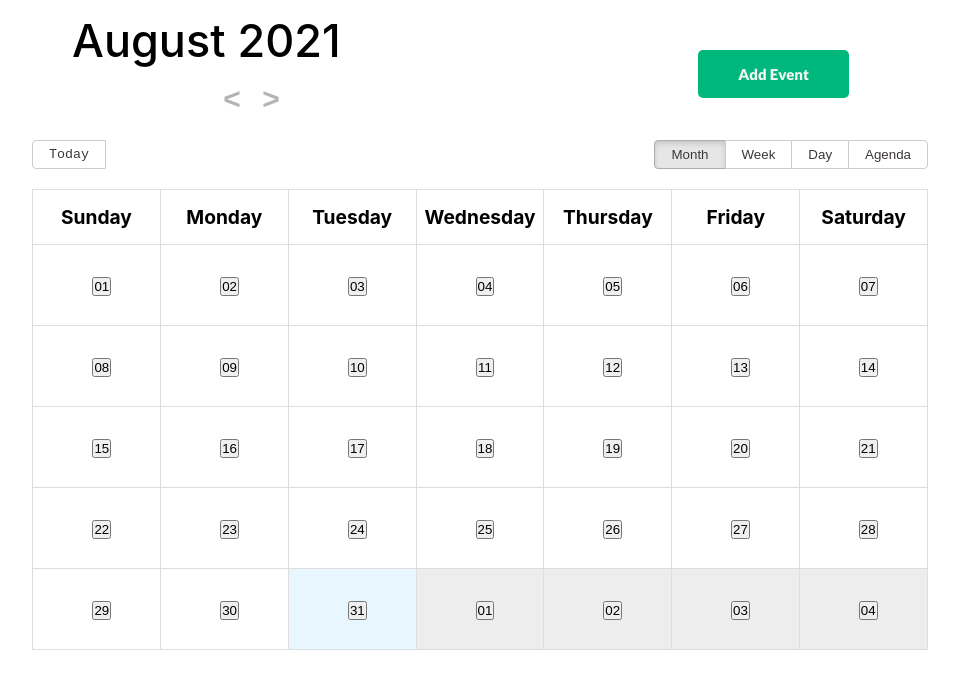
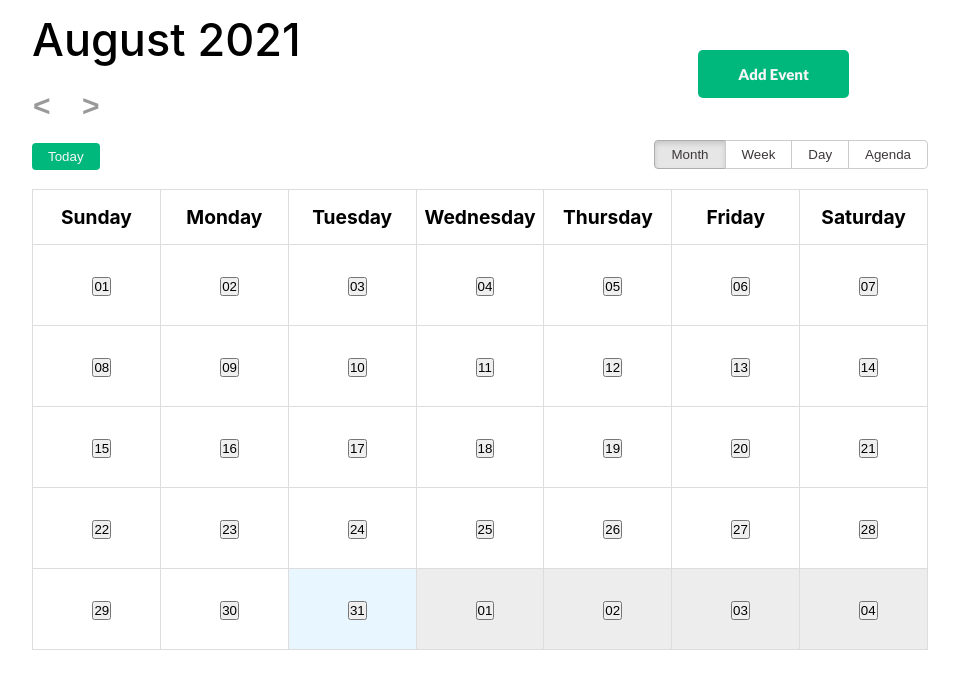
Before and after one commit to zurichat/zc_plugin_company_holiday_calendar, a React (Create React App) app in the folder calendar_frontend/: page / in a window 1280 px wide. Shown: the top 688 px of the page, without its empty margins (274-1233 px from the left). Built offline with nearby package versions, Linux system fonts and the light colour scheme.

Commit message:
styled and positioned arrow buttons

```diff
--- a/calendar_frontend/src/css/react-big-calendar.css
+++ b/calendar_frontend/src/css/react-big-calendar.css
@@ -109,6 +109,8 @@ button.rbc-input::-moz-focus-inner {
          }
 
 
+/* Edited by Beck (Kanno Beck). I styled and positioned the toolbar labels on the calender and the today, next and previous buttons */
+
 .rbc-toolbar {
   display: flex;
   flex-wrap: wrap;
@@ -122,13 +124,13 @@ button.rbc-input::-moz-focus-inner {
 .rbc-toolbar .rbc-toolbar-label {
   text-align: left;
   position: absolute;
-    top: -29px;
+  top: -30px;
   font-size: 45px;
-    margin: 0px  20px;
+  margin: 0px 20px;
   width: 600px;
   font-weight: 500;
   line-height: 0px;
-    left: 20px;
+  left: -20px;
 }
 .rbc-toolbar button {
   color: #3c3738;
@@ -139,15 +141,18 @@ button.rbc-input::-moz-focus-inner {
   background: none;
   background-image: none;
   border: 1px solid #ccc;
-    padding: .375rem 1rem;
+  padding: 0.375rem 1rem;
   border-radius: 4px;
   line-height: normal;
-    white-space: nowrap; }
-    .rbc-toolbar button:active, .rbc-toolbar button.rbc-active {
+  white-space: nowrap;
+}
+.rbc-toolbar button:active,
+.rbc-toolbar button.rbc-active {
   background-image: none;
   box-shadow: inset 0 3px 5px rgba(0, 0, 0, 0.125);
   background-color: #e6e6e6;
-      border-color: #adadad; }
+  border-color: #adadad;
+}
 /* .rbc-toolbar button:active:hover, .rbc-toolbar button:active:focus, .rbc-toolbar button.rbc-active:hover, .rbc-toolbar button.rbc-active:focus {
         color: #373a3c;
         background-color: #d4d4d4;
@@ -161,43 +166,64 @@ button.rbc-input::-moz-focus-inner {
       background-color: #e6e6e6;
       border-color: #adadad; } */
 
-      .rbc-btn-group:first-child button{
-        font-family: 'Courier New', Courier, monospace;
+.rbc-btn-group:first-child button {
+  font-family: 'Arial', "Courier New", Courier, monospace;
 }
-      .rbc-btn-group:first-child button:nth-child(2){
+.rbc-btn-group:first-child button:nth-child(1) {
   color: rgb(8, 8, 15);
-
   font-size: 0;
   border: none;
   font-weight: 900;
+}
 
+.rbc-btn-group:first-child button:nth-child(1)::before {
+  content: "Today";
+  position: absolute;
+  color: #f6f6f6;
+  background-color: #00b87c;
+  border: none;
+  border-radius: 4px;
+  padding: 6px 16px;
+  font-family: "Arial";
+  font-size: 13.333px;
+  font-weight: 300;
+  top: -2px;
+  left: 0;
 }
-      .rbc-btn-group:first-child button:nth-child(2)::before{
+
+.rbc-btn-group:first-child button:nth-child(2) {
+  color: rgb(8, 8, 15);
+  font-size: 0;
+  border: none;
+  font-weight: 900;
+}
+
+.rbc-btn-group:first-child button:nth-child(2)::before {
   content: "<";
+  position: absolute;
   font-size: 30px;
-        color: rgb(180, 180, 180);
-        position: absolute;
+  color: rgb(153, 153, 153);
   top: -56px;
-    left: 191px;
+  left: 1px;
+}
 
-
-      }
-      .rbc-btn-group:first-child button:nth-child(3){
+.rbc-btn-group:first-child button:nth-child(3) {
   color: rgb(3, 3, 17);
   font-size: 0;
   font-weight: 900;
   border: none;
+}
 
+.rbc-btn-group:first-child button:nth-child(3)::before {
+  content: ">";
+  position: absolute;
+  font-size: 30px;
+  color: rgb(153, 153, 153);
+  top: -56px;
+  left: 50px;
 }
-      .rbc-btn-group:first-child button:nth-child(3)::before{
-        content: ">";
-        font-size: 30px;
-        position: absolute;
-        color: rgb(180, 180, 180);
 
-        top: -56px;
-        left: 230px;
-      }
+/* End of Edit */
 
 
 .rbc-btn-group {
```
Lines whose indentation alone changed are shown as unchanged.
